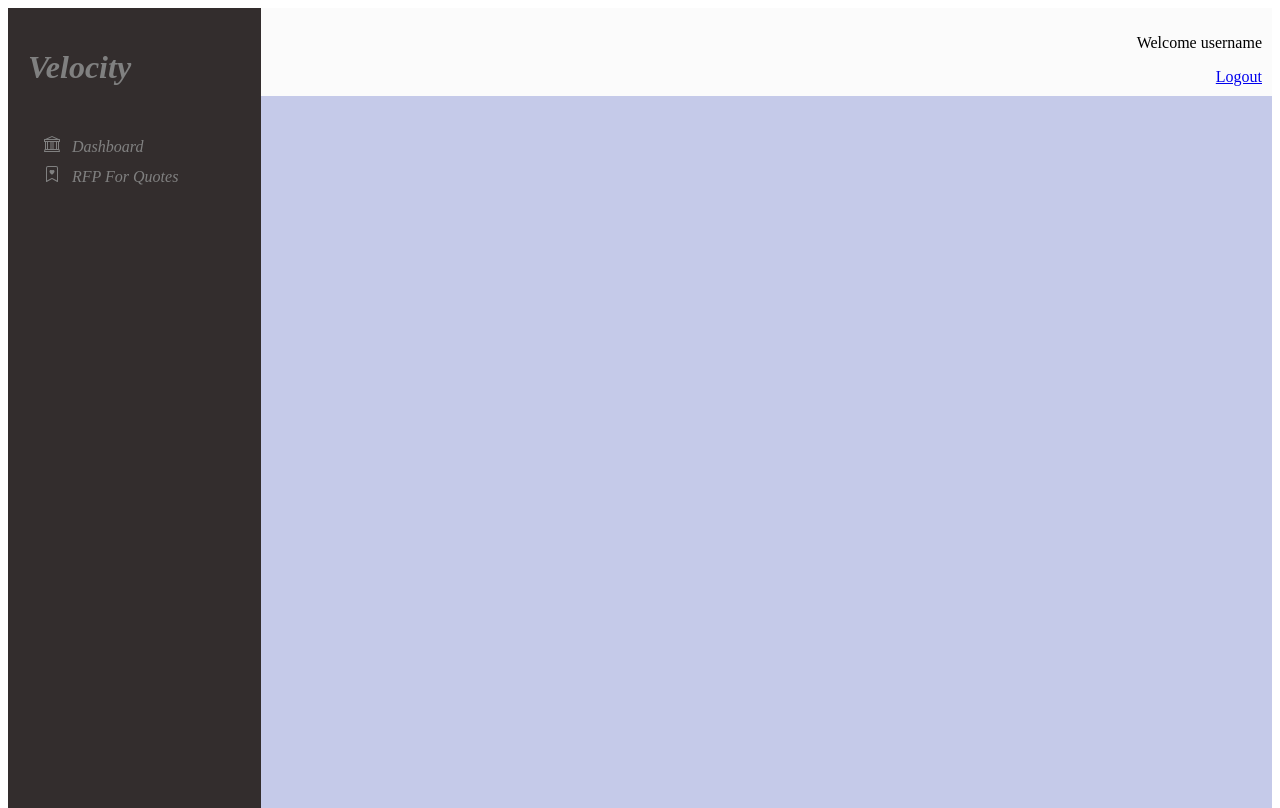
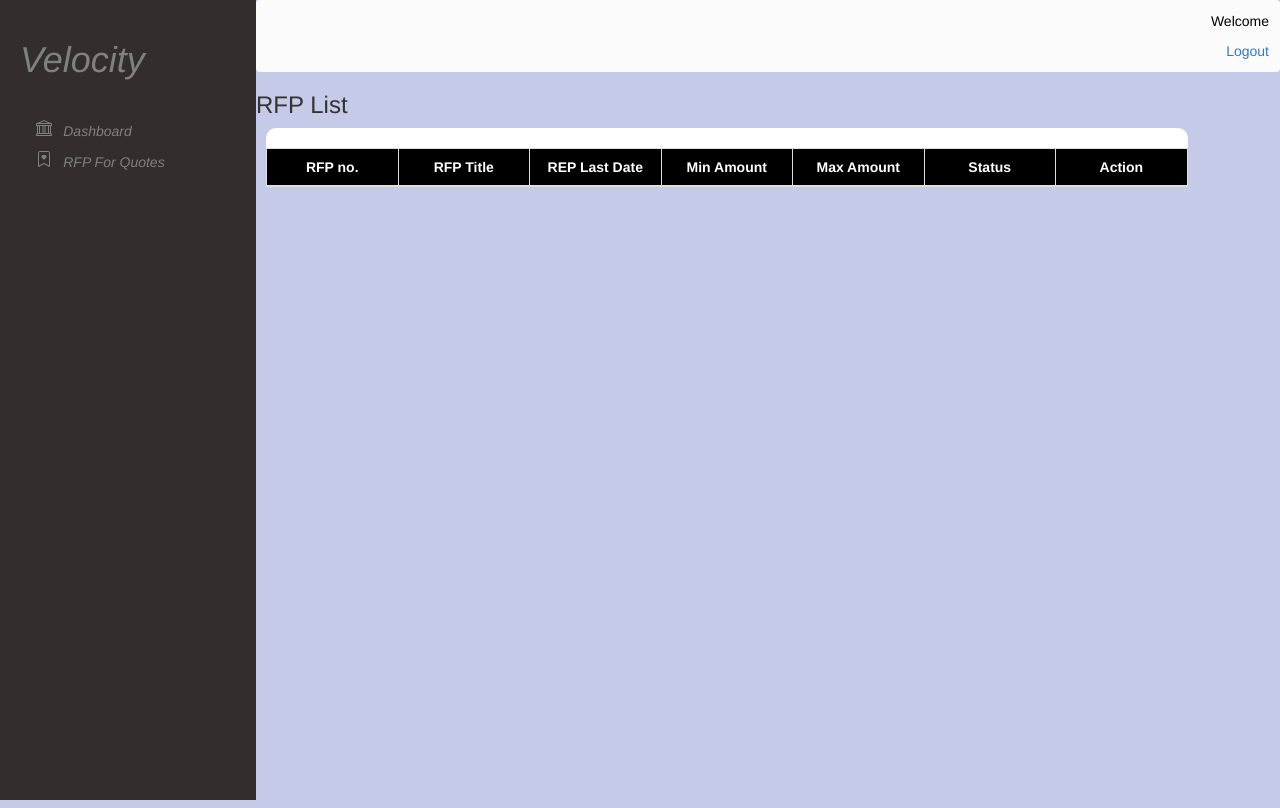
Before and after one commit to neelima-singh726/RFP, a Django app: page /rfp-for-quotes/ in a window 1280 px wide. Run offline with Django 4.2, Linux system fonts and the light colour scheme; lists and menus that the app fills with data are empty; parts of the project's set-up code (start-up, migrations or seed data) failed here and were passed over; some libraries are stand-ins or nearby versions.

Commit message:
new changes

```diff
--- a/templates/rfp_for_quotes.html
+++ b/templates/rfp_for_quotes.html
@@ -3,9 +3,12 @@
     <head>
         <meta charset="UTF-8">
         <meta name="viewport" content="width=device-width, initial-scale=1.0">
+        <link rel="stylesheet" href="https://maxcdn.bootstrapcdn.com/bootstrap/3.4.1/css/bootstrap.min.css">
+        <script src="https://ajax.googleapis.com/ajax/libs/jquery/3.6.4/jquery.min.js"></script>
+        <script src="https://maxcdn.bootstrapcdn.com/bootstrap/3.4.1/js/bootstrap.min.js"></script>
         <title>Your Page Title</title>
         <style>
-        /* Styling for the two sections */
+
             .section-1 {
                 background-color: #332D2D;
                 width: 20%;
@@ -19,6 +22,7 @@
                 width: 80%;
                 height: 100vh;
                 float: right;
+
             }
 
             .options {
@@ -41,6 +45,92 @@
                 text-align: right;
                 padding: 10px;
             }
+            .bs-example {
+                width: 90%;
+                border-radius: 10px;
+                margin: 10px;
+                background-color: white;
+            }
+
+            .bs-example table {
+                width: 100%;
+                border-collapse: collapse;
+                table-layout: fixed; /* Fixed layout to cover parent width */
+            }
+
+            .bs-example th {
+                background-color: black;
+                color: white;
+                text-align: center;
+            }
+
+            .bs-example th,
+            .bs-example td {
+                padding: 10px; /* Add padding to cells */
+                border: 1px solid #ddd; /* Add border for cells */
+                word-wrap: break-word; /* Allow text to wrap within cells */
+            }
+
+            .bs-example tbody tr:nth-child(even) {
+                background-color: #f2f2f2; /* Alternate row background color */
+            }
+
+            .bs-example tbody tr:hover {
+                background-color: #ddd; /* Hovered row background color */
+            }
+
+            .pagination {
+                margin-top: 20px;
+                text-align: center;
+            }
+
+            .pagination a {
+                text-decoration: none;
+                background-color: #333;
+                color: white;
+                padding: 5px 10px;
+                margin: 0 5px;
+            }
+            .status-box {
+                display: flex;
+                align-items: center;
+                height: 30px;
+            }
+
+            .status-cell {
+                padding: 5px 10px;
+                border-radius: 30px;
+            }
+
+            .status-green {
+                background-color: green;
+                color: white;
+            }
+
+            .status-red {
+                background-color: red;
+                color: white;
+            }
+            .status-grey {
+                background-color: grey;
+                color: white;
+            }
+            .action-link{
+                color:green;
+            }
+
+            .add-rfp-button {
+                float: right;
+                margin: 5px;
+                margin-bottom: 15px;
+
+            }
+
+
+            .add-rfp-button:hover {
+                background-color: #218838;
+            }
+
 
 
         </style>
@@ -68,9 +158,48 @@
     </div>
     <div class="section-2">
         <nav class="navbar navbar-light bg-light">
-            <p>Welcome username</p>
+            <p>Welcome </p>
             &nbsp;<a href = "{%url 'logout'%}">Logout</a>
           </nav>
+          <div>
+            <h3>RFP List</h3>
+          </div>
+          <div class="bs-example">
+            <br>
+            <table class="table table-bordered table-striped">
+                <thead>
+                    <tr>
+                        <th>RFP no.</th>
+                        <th>RFP Title</th>
+                        <th>REP Last Date</th>
+                        <th>Min Amount</th>
+                        <th>Max Amount</th>
+                        <th>Status</th>
+                        <th>Action</th>
+                    </tr>
+                </thead>
+                <tbody>
+                    {% for rfp in rfps %}
+                    <tr>
+                        <td>{{ rfp.id }}</td>
+                        <td>{{ rfp.rfp_title }}</td>
+                        <td>{{ rfp.last_date }}</td>
+                        <td>{{ rfp.min_amount }}</td>
+                        <td>{{ rfp.max_amount }}</td>
+                        <td>
+                            <div class="status-box">
+                                <div class="status-cell {% if rfp.status == 'open' %}status-green{% else %}status-red{% endif %}">
+                                    {{ rfp.status|capfirst }} <!-- Display the status -->
+                                </div>
+                            </div>
+                        </td>
+                        <td>
+                            <a href="{% url 'apply-for-quote' rfp.id  %}" class="action-link approve-link" data-status="Approved"><I>Apply</I></a>
+                        </td>
+                    </tr>
+                    {% endfor %}
+                </tbody>
+            </table>
     </div>
 </body>
 </html>
--- a/users/urls.py
+++ b/users/urls.py
@@ -18,6 +18,7 @@ urlpatterns = [
     path('rfp-open/<int:id>/', views.rfpopen, name='rfp-open'),
     path('rfp-close/<int:id>/', views.rfpclose, name='rfp-close'),
     path('create-rfp/', views.CreateRfpView.as_view(), name='create-rfp'),
+    path('apply/<int:rfp_id>/', views.CreateRFpForQuoteView.as_view(), name='apply-for-quote')
 
 
 
--- a/users/views.py
+++ b/users/views.py
@@ -5,14 +5,14 @@ from django.contrib.auth import login, authenticate, logout
 from django.urls import reverse_lazy
 from django.views import View
 from rfp_project.settings import EMAIL, PSWD
-from users.forms import LoginForm, RegisterForm, RegisterFormVendor, RfpListForm
+from users.forms import LoginForm, QuotesForm, RegisterForm, RegisterFormVendor, RfpListForm
 from django.utils.decorators import method_decorator
 from django.contrib.auth.decorators import login_required
 import logging
 from django.views.generic.edit import CreateView
 
 
-from users.models import RFPList, Vendor
+from users.models import Category, Quotes, RFPList, Vendor
 
 logger = logging.getLogger(__name__)
 class HomeView(View):
@@ -224,7 +224,8 @@ class RfpQuotesView(View):
         HttpResponse: Rendered registration form or a redirection to the home page after successful registration.
     """
     def get(self, request):
-        return render(request,'rfp_quotes.html')
+        rfps = RFPList.objects.all()
+        return render(request,'rfp_quotes.html',{'rfps':rfps})
     def post(self, request):
         return render(request,'rfp_quotes.html')
 
@@ -252,9 +253,8 @@ class CategoryView(View):
         HttpResponse: Rendered registration form or a redirection to the home page after successful registration.
     """
     def get(self, request):
-        pass
-    def post(self, request):
-        pass
+        category = Category.objects.all()
+        return render(request,'category.html',{'category':category})
 
 
 def approve(request, vendor_id):
@@ -335,18 +335,11 @@ class SendEmailView(View):
 
 
 class RfpForQuotesView(View):
-    """View for user sign up.
+    def get(self, request):
+        rfps = RFPList.objects.all()
+        return render(request,'rfp_for_quotes.html',{'rfps':rfps})
 
-    Args:
-        request (HttpRequest): The request object.
 
-    Returns:
-        HttpResponse: Rendered registration form or a redirection to the home page after successful registration.
-    """
-    def get(self, request):
-        return render(request,'rfp_for_quotes.html')
-    def post(self, request):
-        return render(request,'rfp_for_quotes.html')
 
 
 def send_emails(subject, body, sender, recipients, password):
@@ -363,7 +356,7 @@ def send_emails(subject, body, sender, recipients, password):
 
 class CreateRfpView(CreateView):
     model = RFPList
-    fields = ['rfp_title','item_desc','last_date','min_amount','max_amount','vendors']
+    fields = ['rfp_title','item_desc','last_date','min_amount','max_amount','category']
     success_url = reverse_lazy('rfp-list')  # Redirect to rfp-list URL after successful form submission
 
     def get(self, request, *args, **kwargs):
@@ -373,23 +366,71 @@ class CreateRfpView(CreateView):
     def post(self, request, *args, **kwargs):
         response = super().post(request, *args, **kwargs)
         return response
+
     def form_valid(self, form):
+        form.instance.created_by_id = self.request.user.id
         # Save the form data and then send the email
         response = super().form_valid(form)
-
-        selected_vendors = form.cleaned_data['vendors']
 
         # Prepare the email subject and body
         subject = 'New RFP Added'
         body = f"A new RFP titled '{self.object.rfp_title}' has been added. Check it out!"
 
+        # Get the list of user emails (assuming you have a `User` model with an `email` field)
+        user_emails = Vendor.objects.values_list('email', flat=True)
+
+        # Convert the QuerySet to a list
+        recipients = list(user_emails)
+
         try:
-            # Send the email to selected vendors
-            for vendor in selected_vendors:
-                send_emails(subject, body, EMAIL, [vendor.email], PSWD)
-
+            # Send the email
+            send_emails(subject, body,EMAIL, recipients,PSWD)
             return response
         except Exception as e:
             # Handle email sending errors here
             # You can log the error or take appropriate action
             return JsonResponse({'success': False, 'error': str(e)})
+
+class CreateRFpForQuoteView(CreateView):
+    model = Quotes
+    fields = ['vendor_price','item_desc','quantity','total_price']
+    success_url = reverse_lazy('rfp-for-quotes')  # Redirect to rfp-list URL after successful form submission
+
+    def get(self, request, *args, **kwargs):
+        # Display the form for GET requests
+        return super().get(request, *args, **kwargs)
+
+    def post(self, request, *args, **kwargs):
+        response = super().post(request, *args, **kwargs)
+        return response
+
+    def form_valid(self, form):
+        vendor = self.request.user.vendor
+
+        # Get the rfp_id from the URL
+        rfp_id = self.kwargs['rfp_id']
+
+        # Retrieve the RFPList object based on the rfp_id
+        rfp = RFPList.objects.get(pk=rfp_id)
+
+        # Set the vendor and RFPList objects for the Quotes object
+        form.instance.vendor = vendor
+        form.instance.rfp = rfp
+        form.instance.item_name = rfp.rfp_title
+
+        response = super().form_valid(form)
+
+         # Prepare the email subject and body
+        subject = 'New RFP  Added By Vendor'
+        body = f"A new RFP has been added . Check it out!"
+
+        created_by_email = rfp.created_by.email
+
+        try:
+            # Send the email
+            send_emails(subject, body,EMAIL,[created_by_email],PSWD)
+            return response
+        except Exception as e:
+            # Handle email sending errors here
+            # You can log the error or take appropriate action
+            return JsonResponse({'success': False, 'error': str(e)})
```
Also changed, not shown: templates/category.html (+41 -1 lines), templates/users/quotes_form.html (added, +16 -0 lines), users/forms.py (+11 -12 lines), users/models.py (+48 -19 lines), users/migrations/0010_alter_category_c_action_alter_category_c_name_and_more.py (added), users/migrations/0011_quotes_item_desc_quotes_rfp_alter_quotes_vendor_and_more.py (added), users/migrations/0012_rfplist_created_by.py (added). Lines whose indentation alone changed are shown as unchanged.
